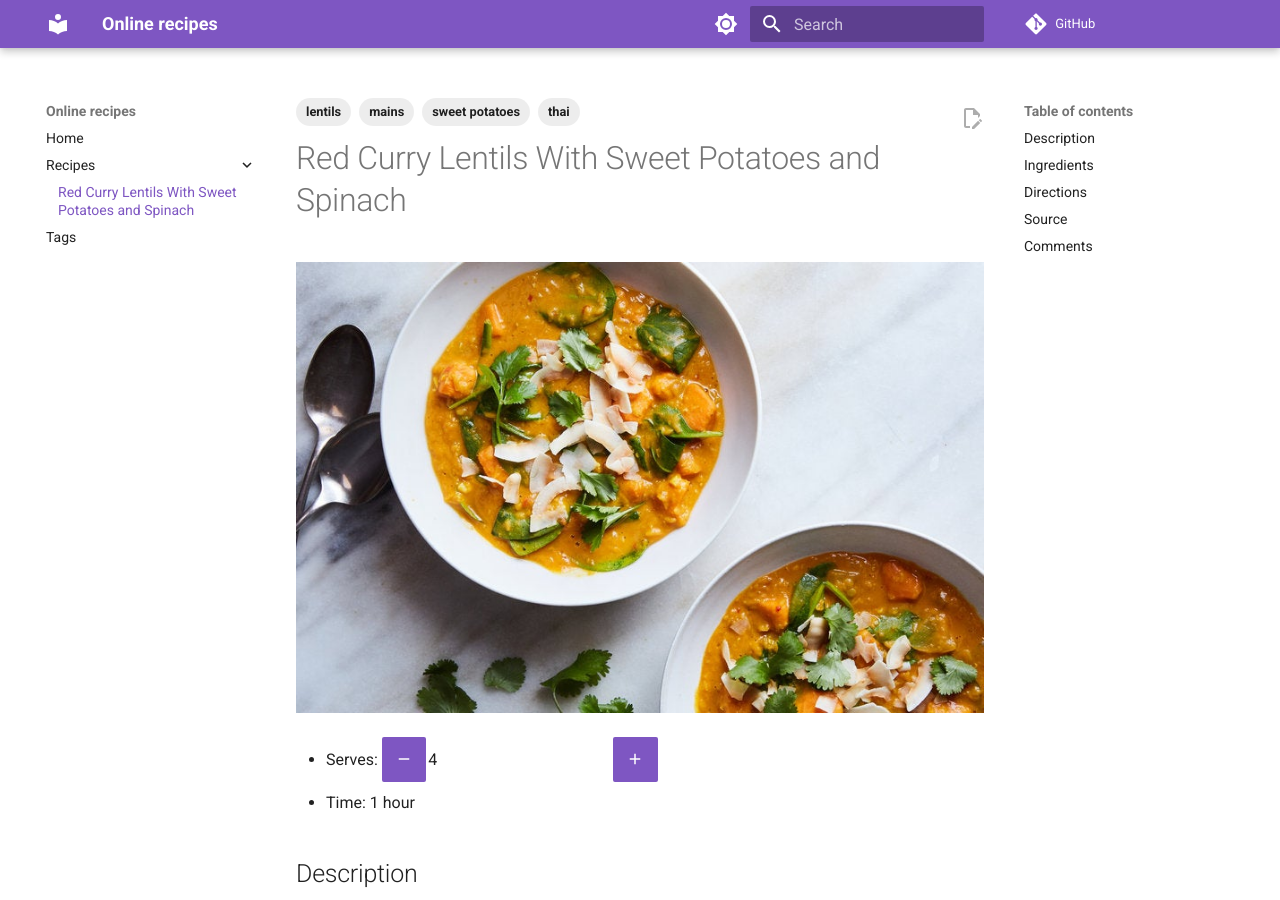
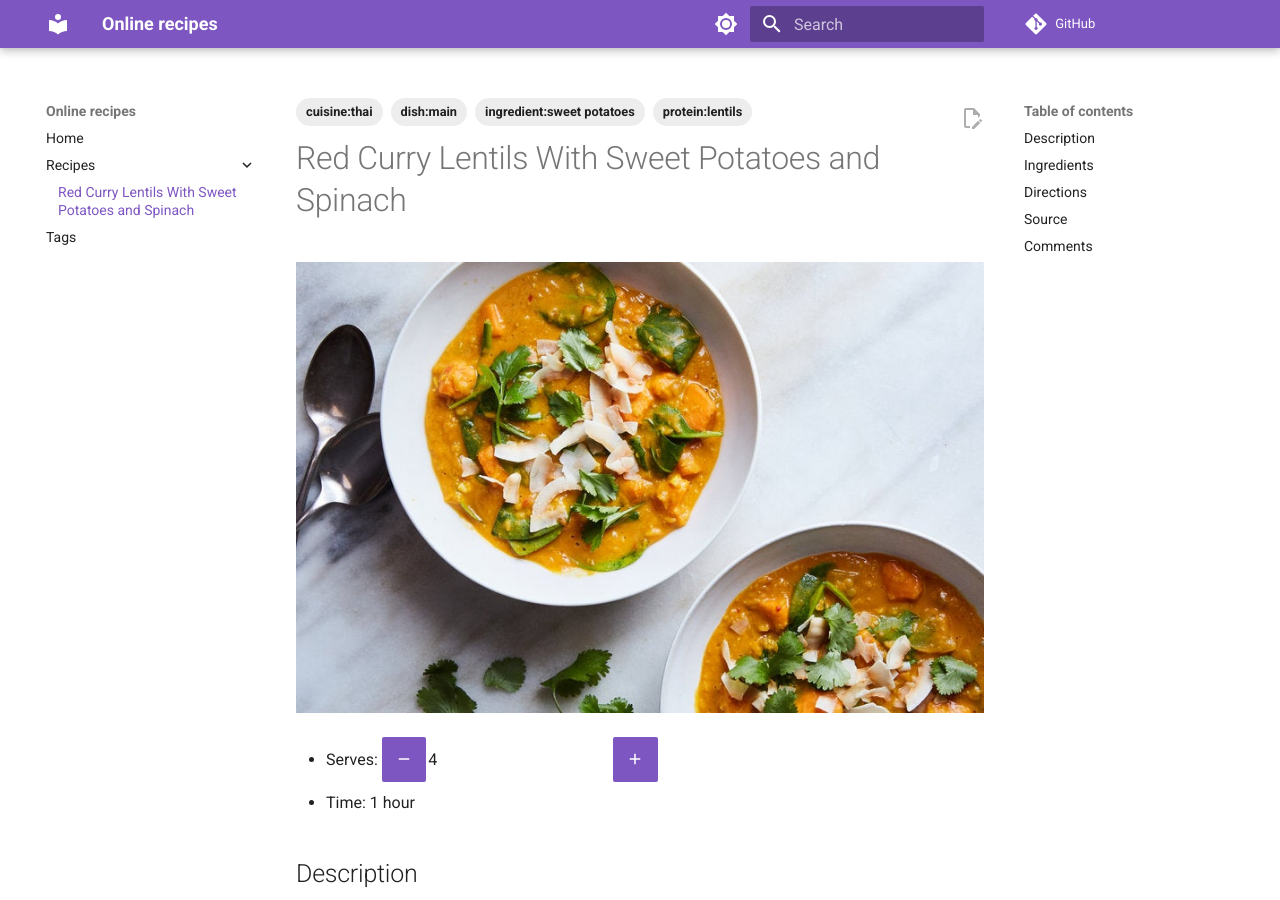
Before and after one commit to billbrod/recipes, an MkDocs documentation site: the page built from docs/recipes/red_curry_lentils.md, in a window 1280 px wide and 900 px high. Built offline with MkDocs 1.6.1 and Material for MkDocs 9.7.7, drawn with Linux system fonts in a browser that asks for light colours; comment, search, counter and statistics services are not loaded.

```diff
--- a/docs/recipes/red_curry_lentils.md
+++ b/docs/recipes/red_curry_lentils.md
@@ -1,9 +1,9 @@
 ---
 tags:
-  - mains
-  - lentils
-  - sweet potatoes
-  - thai
+  - dish:main
+  - protein:lentils
+  - ingredient:sweet potatoes
+  - cuisine:thai
 ---
 # Red Curry Lentils With Sweet Potatoes and Spinach
 
```
Also changed, not shown: README.md (+3 -0 lines), template.md (+11 -0 lines).
